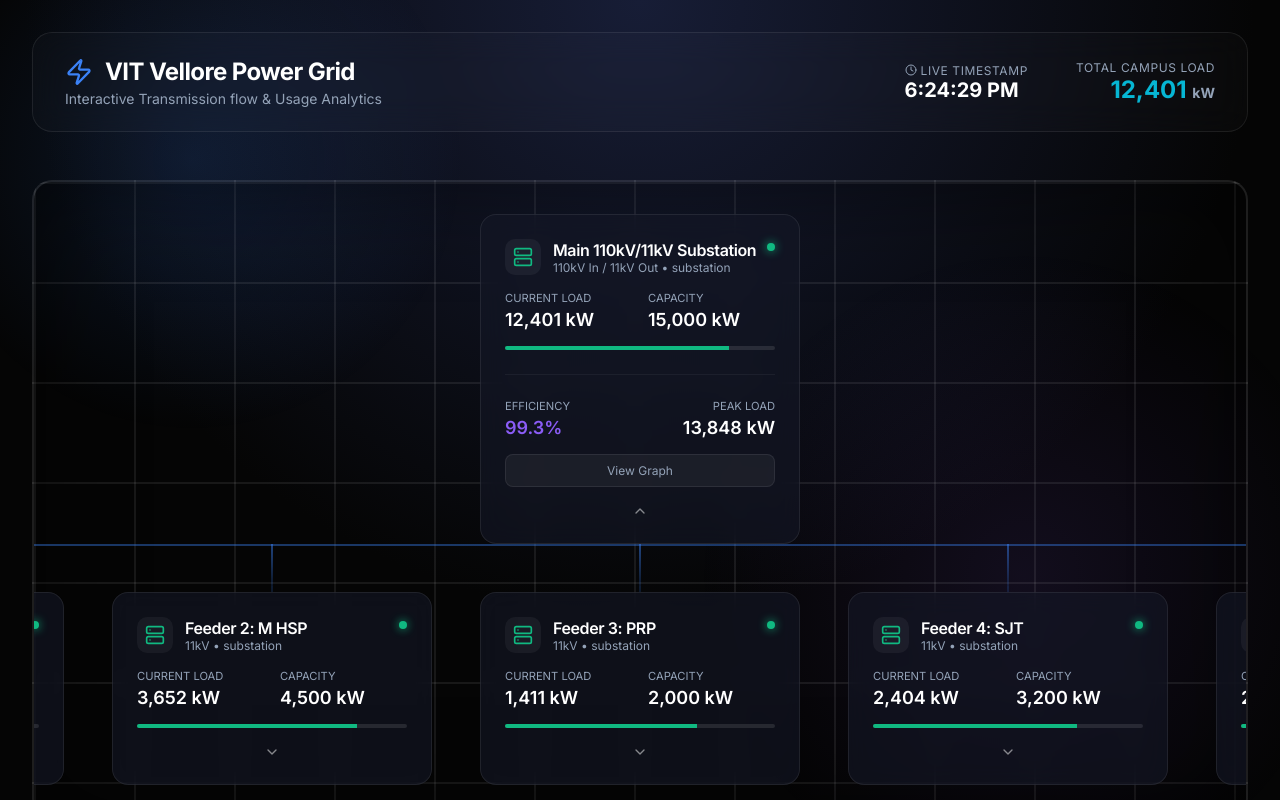
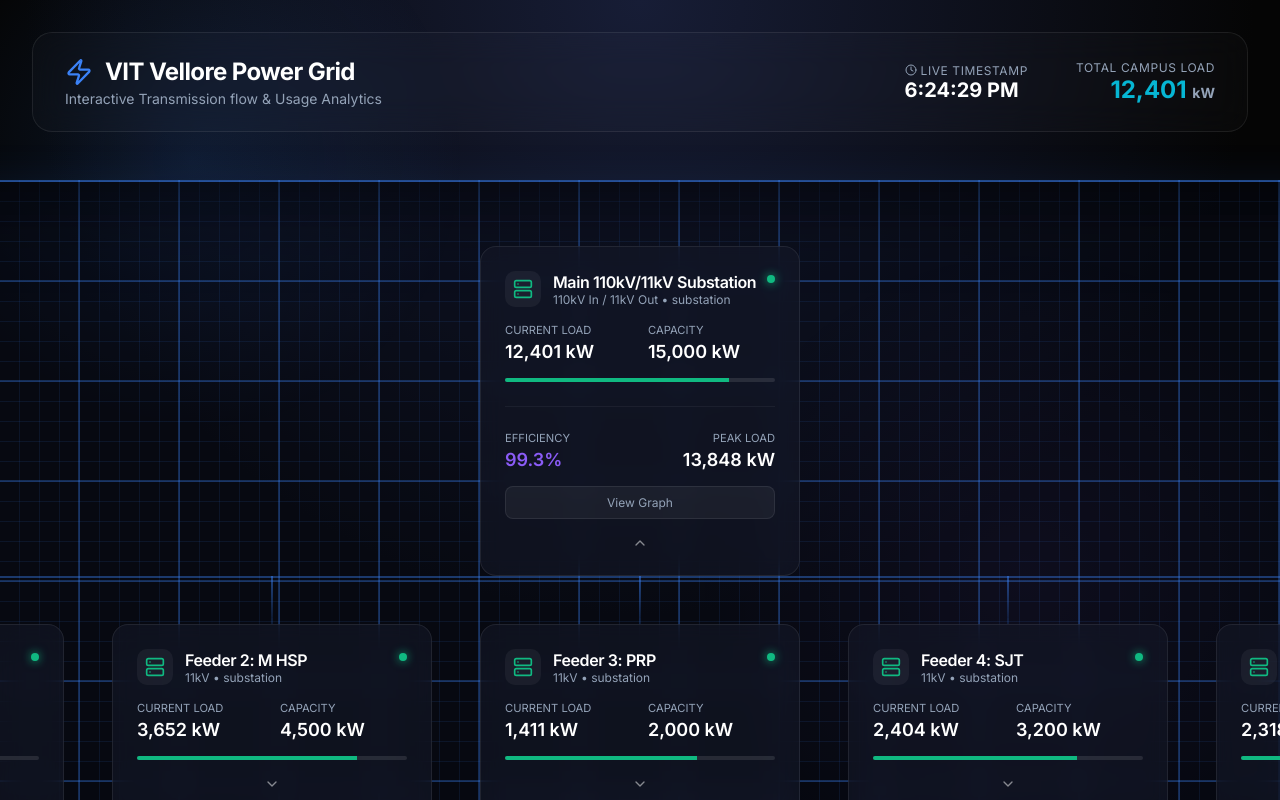
Before and after one commit to Aarnav-Rao/vit-power-demo, a React (Vite) app: page / in a window 1280 px wide. Shown: the top 800 px of the page. Built offline with nearby package versions, Linux system fonts and the light colour scheme.

Commit message:
style: upgrade flowchart canvas to blueprint grid and fix flexbox overflow clipping

```diff
--- a/src/App.css
+++ b/src/App.css
@@ -60,18 +60,24 @@
   flex-direction: column;
   gap: 3rem;
   position: relative;
-  align-items: center;
+  align-items: flex-start;
+  /* Fixes left scroll clipping */
   padding: 4rem 4rem;
   min-width: 100%;
 
-  /* Bold Crosshatch Flowchart Grid */
-  background-size: 100px 100px;
+  /* Bold Technical Blueprint Flowchart Grid */
+  background-color: rgba(10, 15, 30, 0.5);
+  background-size: 100px 100px, 100px 100px, 20px 20px, 20px 20px;
   background-image:
-    linear-gradient(to right, rgba(255, 255, 255, 0.08) 2px, transparent 2px),
-    linear-gradient(to bottom, rgba(255, 255, 255, 0.08) 2px, transparent 2px);
+    linear-gradient(to right, rgba(59, 130, 246, 0.3) 2px, transparent 2px),
+    linear-gradient(to bottom, rgba(59, 130, 246, 0.3) 2px, transparent 2px),
+    linear-gradient(to right, rgba(59, 130, 246, 0.1) 1px, transparent 1px),
+    linear-gradient(to bottom, rgba(59, 130, 246, 0.1) 1px, transparent 1px);
+  background-position: -2px -2px, -2px -2px, -1px -1px, -1px -1px;
+
   border-radius: 20px;
-  border: 2px solid rgba(255, 255, 255, 0.1);
-  box-shadow: inset 0 0 100px rgba(0, 0, 0, 0.5);
+  border: 2px solid rgba(59, 130, 246, 0.3);
+  box-shadow: inset 0 0 100px rgba(0, 0, 0, 0.8), 0 0 40px rgba(59, 130, 246, 0.1);
   overflow-x: auto;
 }
 
--- a/src/components/FlowCanvas.tsx
+++ b/src/components/FlowCanvas.tsx
@@ -88,8 +88,10 @@
     };
 
     return (
-        <div className="flow-canvas" style={{ width: '100%', overflowX: 'auto', padding: '2rem 0' }}>
-            {renderNodeTree(rootNode)}
+        <div className="flow-canvas">
+            <div style={{ minWidth: 'max-content', margin: '0 auto', display: 'flex', flexDirection: 'column', alignItems: 'center' }}>
+                {renderNodeTree(rootNode)}
+            </div>
         </div>
     );
 };
```
